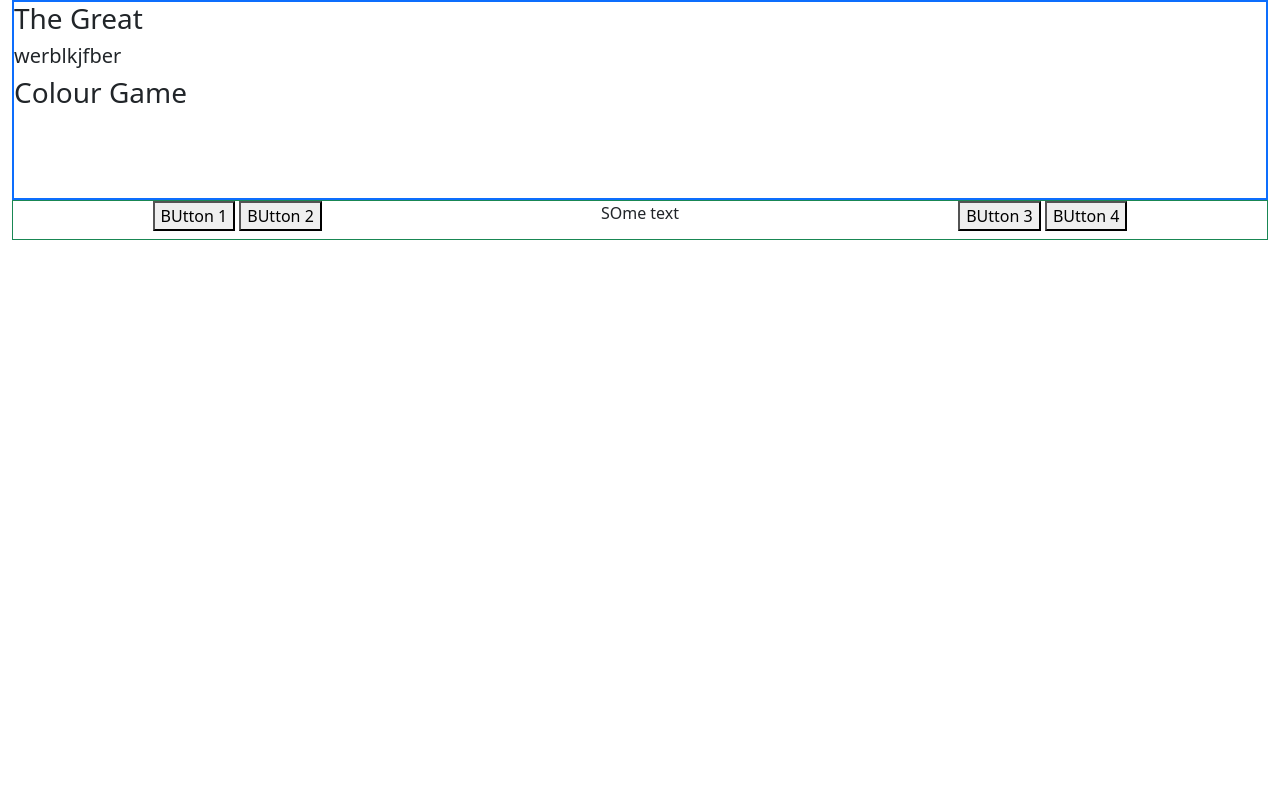
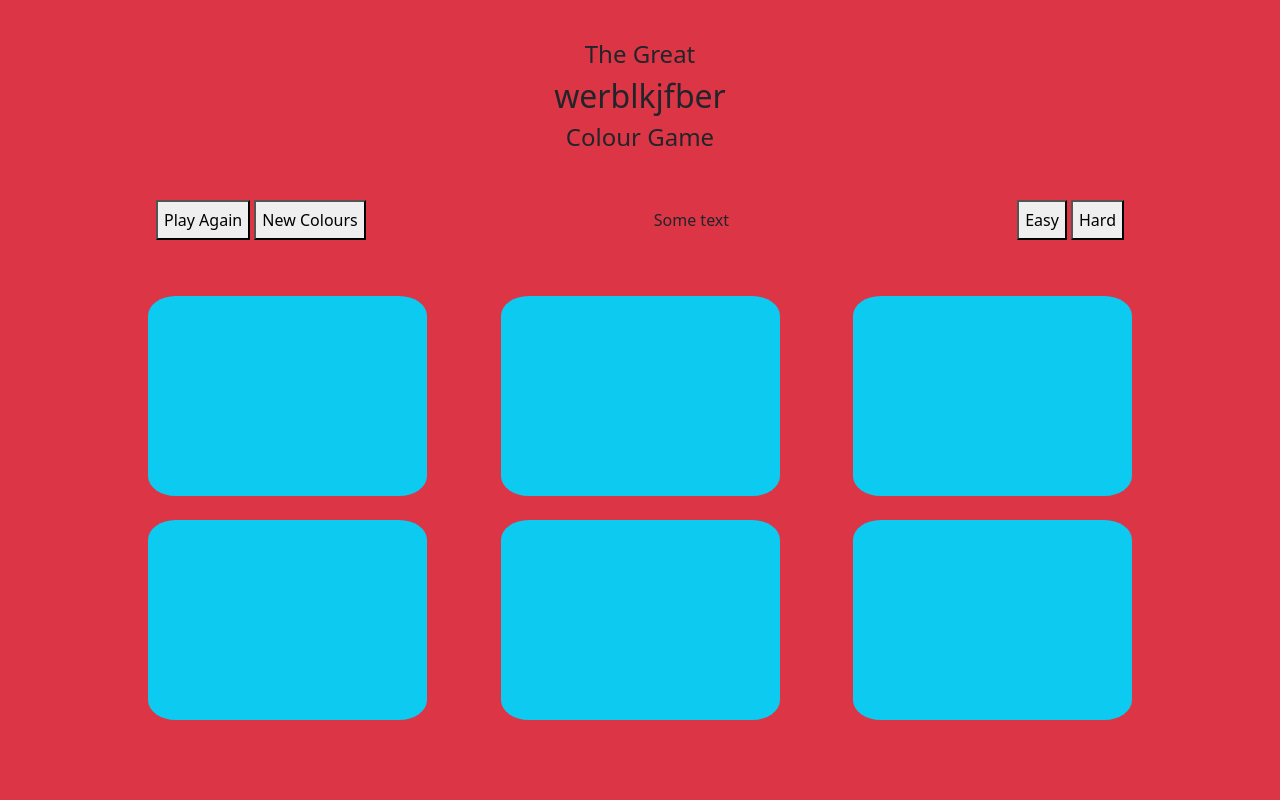
Before and after one commit to Zuhair-tech/colourGame, a PHP site: page /home.html in a window 1280 px wide. Run offline with PHP 8.4, Linux system fonts and the light colour scheme.

Commit message:
structure complete

```diff
--- a/home.html
+++ b/home.html
@@ -4,26 +4,44 @@
         <link rel="stylesheet" href="./public/home.css">
         <link href="https://cdn.jsdelivr.net/npm/bootstrap@5.0.1/dist/css/bootstrap.min.css" rel="stylesheet" integrity="sha384-+0n0xVW2eSR5OomGNYDnhzAbDsOXxcvSN1TPprVMTNDbiYZCxYbOOl7+AMvyTG2x" crossorigin="anonymous">
     </head>
-    <body class="container-fluid vh-100">
-        <div class="w-100 h-25 border border-primary border-2 m-0">
-            <h3>The Great</h3>
-            <h5>werblkjfber</h5>
-            <h3> Colour Game</h3>
+    <body class="bg-danger container-fluid vh-100">
+        <div class="d-flex flex-column justify-content-center align-items-center w-100 h-25 m-0">
+            <h4>The Great</h4>
+            <h2>werblkjfber</h2>
+            <h4> Colour Game</h4>
         </div>
-        <div class="w-100 buttonContainer border border-success mb-2 d-flex flex-row justify-content-around">
+        <div class="w-100 buttonContainer mb-2 d-flex flex-row justify-content-around">
             <div>
-                <button type="button"> BUtton 1</button>
-                <button type="button"> BUtton 2</button>
+                <button class="h-100" type="button">Play Again</button>
+                <button class="h-100" type="button">New Colours</button>
             </div>
-            <span>
-                SOme text
+            <span class="align-self-center">
+                Some text
             </span>
             <div>
-                <button type="button"> BUtton 3</button>
-                <button type="button"> BUtton 4</button>
+                <button class="h-100" type="button"> Easy </button>
+                <button class="h-100" type="button"> Hard</button>
             </div>
         </div>
-        <div>
+        <div class="d-flex flex-row flex-wrap justify-content-evenly container w-100 pt-5" id="gameArea">
+            <div class="colourBox mb-4 mx-2 bg-info col-3">
+
+            </div>
+            <div class="colourBox mb-4 mx-2 bg-info col-3">
+
+            </div>
+            <div class="colourBox mb-4 mx-2 bg-info col-3">
+
+            </div>
+            <div class="colourBox mb-4 mx-2 bg-info col-3">
+
+            </div>
+            <div class="colourBox mb-4 mx-2 bg-info col-3">
+
+            </div>
+            <div class="colourBox mb-4 mx-2 bg-info col-3">
+
+            </div>
 
         </div>
         <script src="https://cdn.jsdelivr.net/npm/bootstrap@5.0.1/dist/js/bootstrap.bundle.min.js" integrity="sha384-gtEjrD/SeCtmISkJkNUaaKMoLD0//ElJ19smozuHV6z3Iehds+3Ulb9Bn9Plx0x4" crossorigin="anonymous"></script>
--- a/public/home.css
+++ b/public/home.css
@@ -1,3 +1,8 @@
 .buttonContainer{
     height: 40px;
 }
+
+.colourBox{
+    height: 200px;
+    border-radius: 10%;
+}
```
